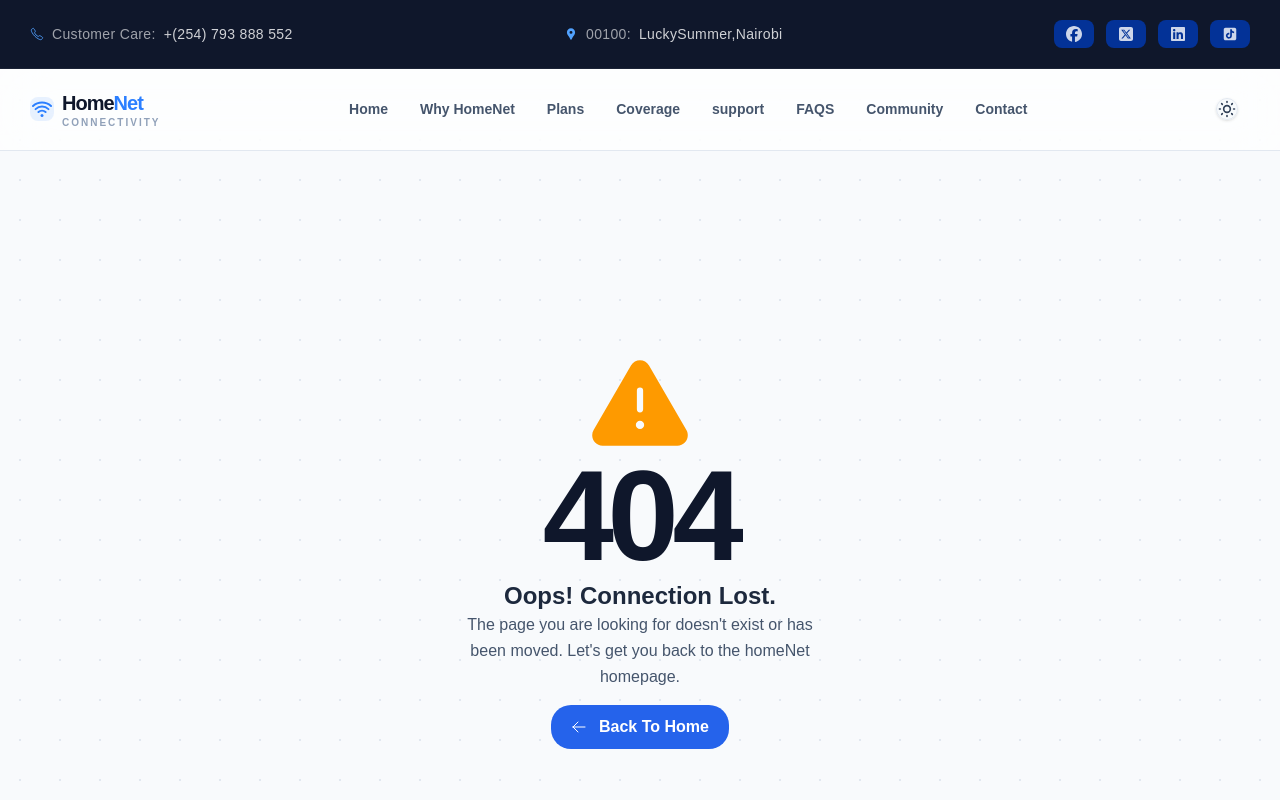
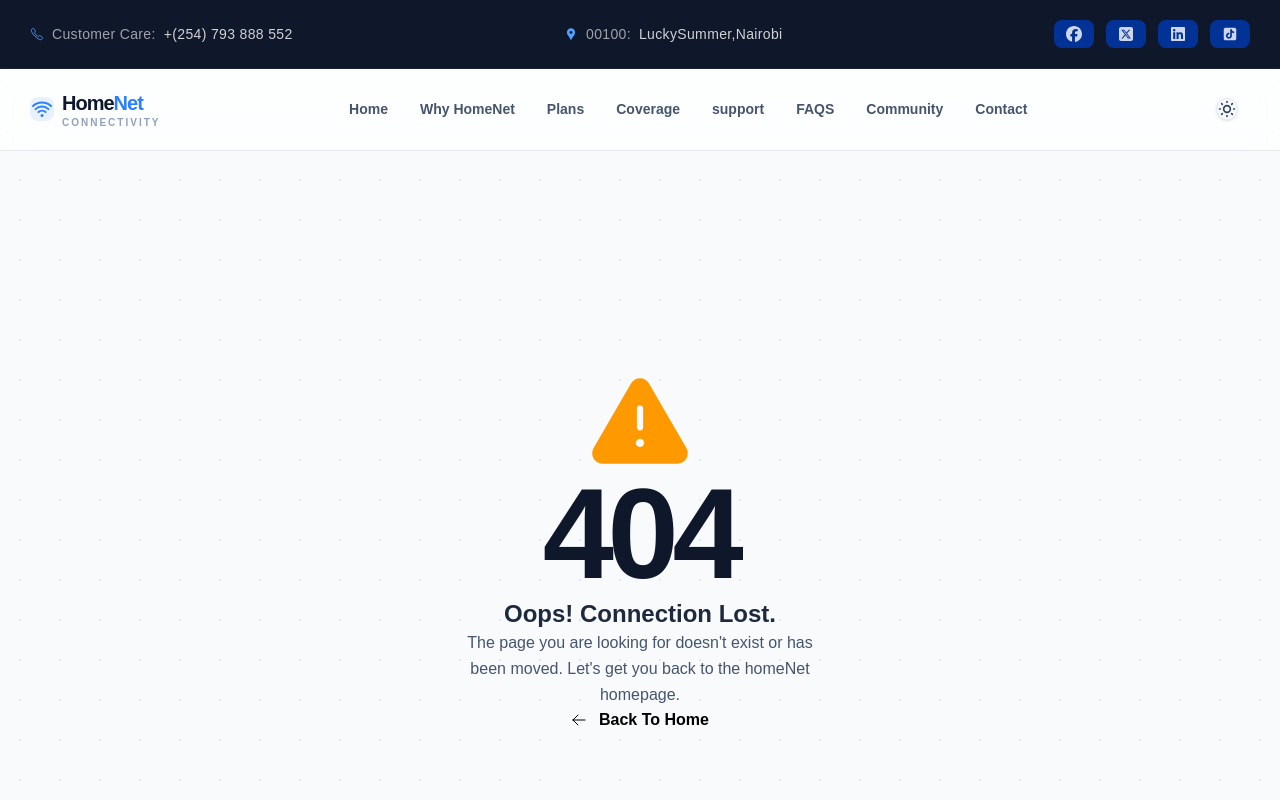
Before and after one commit to wainaina-mwangi/HomeNet, a React (Vite) app: page /about in a window 1280 px wide. Shown: the top 800 px of the page. Built offline with nearby package versions, Linux system fonts and the light colour scheme.

Commit message:
styled my buttons

```diff
--- a/src/components/NotFoundPage.jsx
+++ b/src/components/NotFoundPage.jsx
@@ -27,7 +27,7 @@ const NotFoundPage = () => {
       {/* Modern Action Button */}
       <Link
         to="/"
-        className="group btn flex items-center gap-3 bg-blue-600 hover:bg-blue-700 text-white font-bold py-8 px-10 rounded-2xl transition-all"
+        className="  group  flex items-center gap-3   text-blue font-bold py-8 px-10 rounded-2xl transition-all"
       >
         <HiOutlineArrowLeft className="group-hover:-translate-x-1 transition-transform" />
         Back To Home
--- a/src/index.css
+++ b/src/index.css
@@ -41,10 +41,11 @@ body {
 
 
 .btn{
-    background: #2563EB;
+    background: rgba(21, 214, 221, 0.308);
     color: #ffff;
     padding: 10px 20px;
     border-radius: 20px;
+    border:2px solid rgb(44, 151, 212);
     transition: ease-in-out .5s;
     margin-top: 15px;
     display: flex;
```
